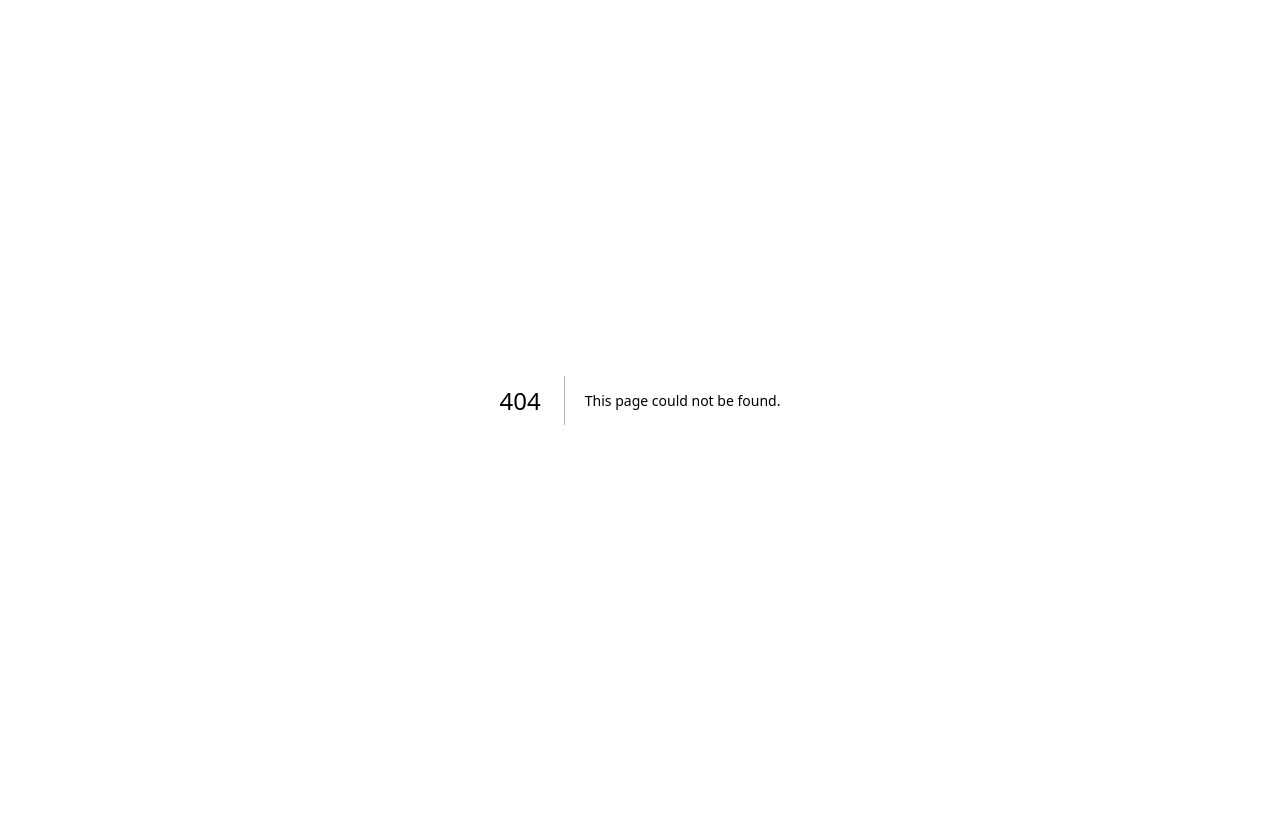
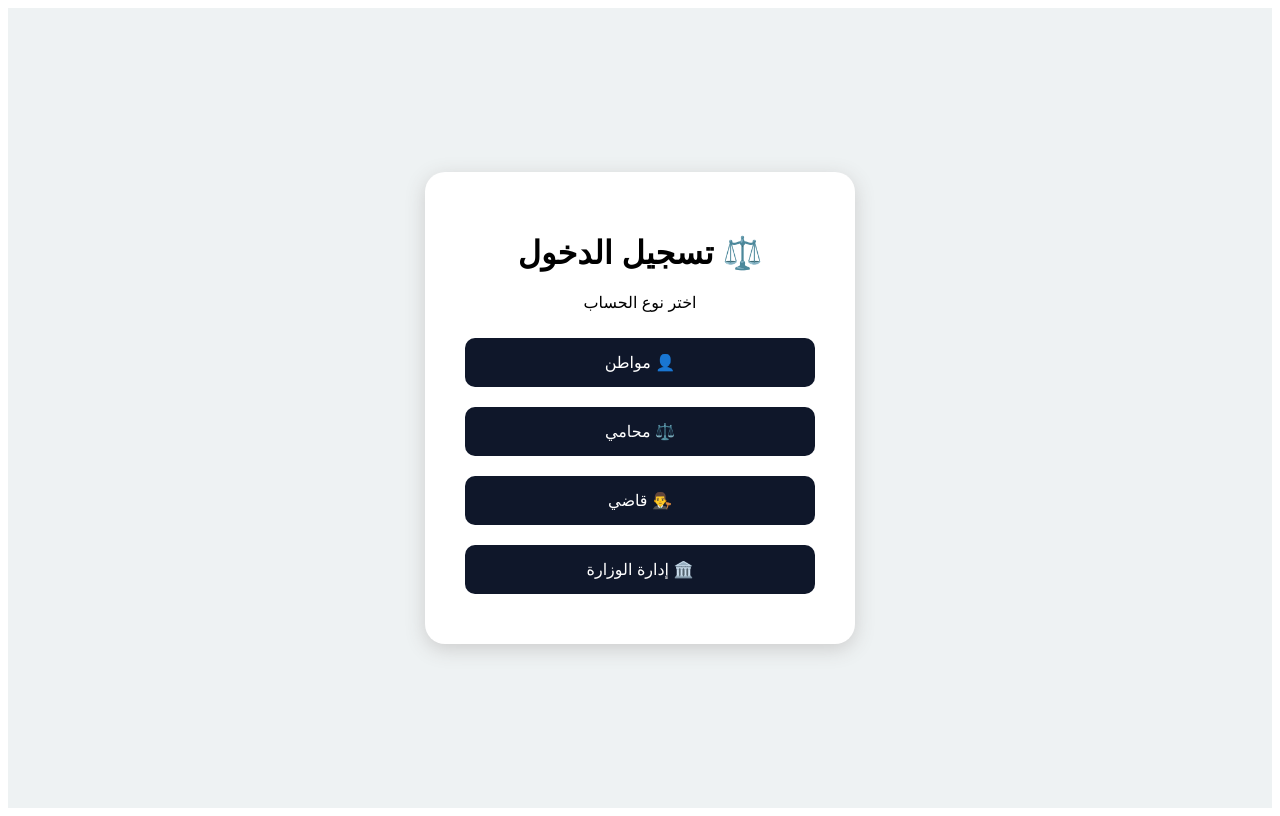
Before and after one commit to 38ed-ma/nice-justice, a Next.js app: page /login in a window 1280 px wide. Before the commit this address had no page. Built offline with nearby package versions, Linux system fonts and the light colour scheme.

Commit message:
Create page.tsx

```diff
--- /dev/null
+++ b/app/login/page.tsx
@@ -0,0 +1,58 @@
+export default function Login() {
+  return (
+    <main
+      dir="rtl"
+      style={{
+        minHeight: "100vh",
+        background: "#eef2f3",
+        display: "flex",
+        justifyContent: "center",
+        alignItems: "center",
+        fontFamily: "Arial"
+      }}
+    >
+      <div
+        style={{
+          background: "white",
+          padding: "40px",
+          borderRadius: "20px",
+          width: "350px",
+          textAlign: "center",
+          boxShadow: "0 5px 20px #ccc"
+        }}
+      >
+        <h1>⚖️ تسجيل الدخول</h1>
+
+        <p>اختر نوع الحساب</p>
+
+        <button style={buttonStyle}>
+          👤 مواطن
+        </button>
+
+        <button style={buttonStyle}>
+          ⚖️ محامي
+        </button>
+
+        <button style={buttonStyle}>
+          👨‍⚖️ قاضي
+        </button>
+
+        <button style={buttonStyle}>
+          🏛️ إدارة الوزارة
+        </button>
+      </div>
+    </main>
+  )
+}
+
+const buttonStyle = {
+  width: "100%",
+  padding: "15px",
+  margin: "10px 0",
+  border: "none",
+  borderRadius: "10px",
+  background: "#0f172a",
+  color: "white",
+  fontSize: "16px",
+  cursor: "pointer"
+}
```
